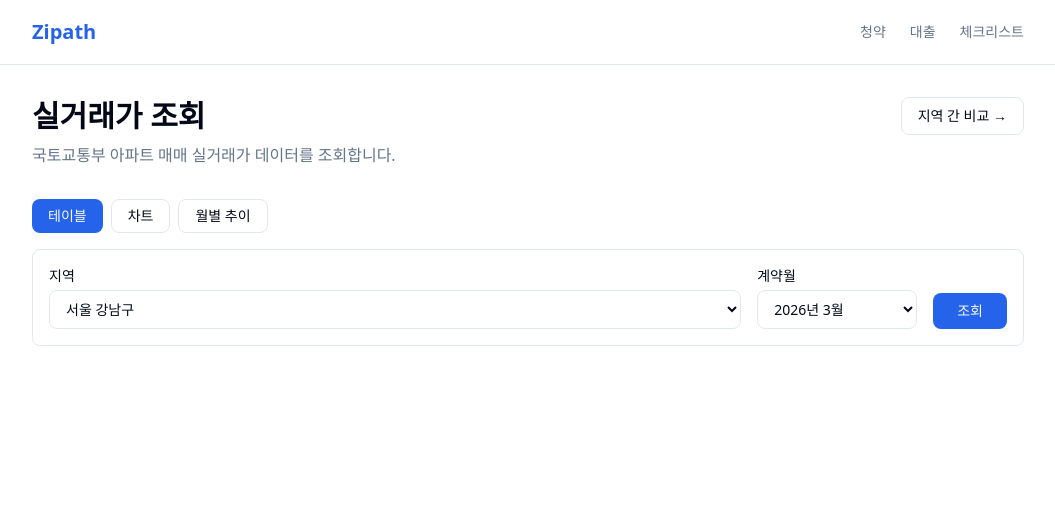
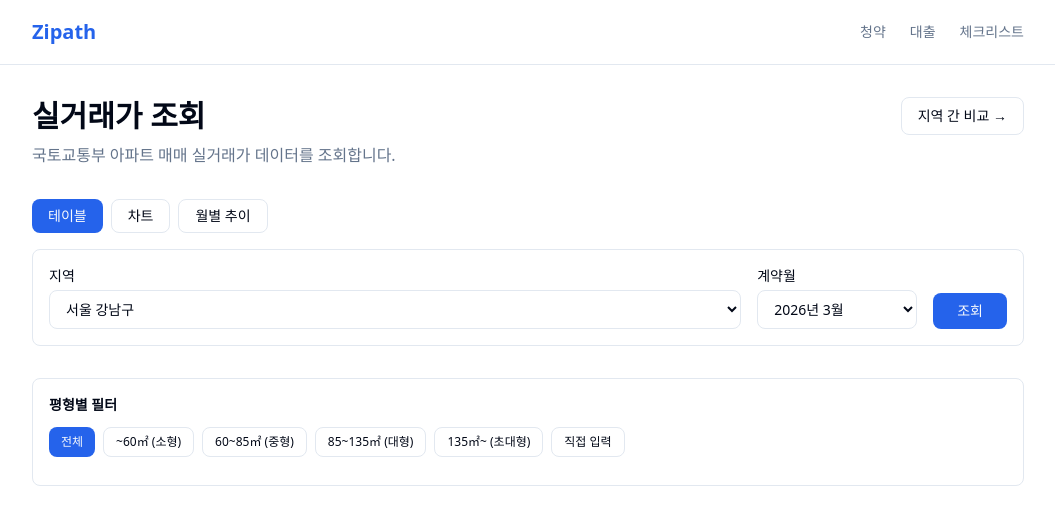
Before and after one commit to sj48695-labs/zipath, a Next.js app in the folder apps/web/: page /real-price in a window 1280 px wide. Shown: the top 524 px of the page, without its empty margins (112-1167 px from the left). Built offline with nearby package versions, Linux system fonts and the light colour scheme.

Commit message:
feat: 평형별 실거래가 필터링 기능 구현 (#22)
https://claude.ai/code/session_01Hfi6bb581xcUz4Zpf8r5iE

```diff
--- a/apps/web/src/app/api/real-price/route.ts
+++ b/apps/web/src/app/api/real-price/route.ts
@@ -7,6 +7,8 @@ export async function GET(request: Request) {
   const { searchParams } = new URL(request.url);
   const regionCode = searchParams.get("LAWD_CD");
   const dealYmd = searchParams.get("DEAL_YMD");
+  const minArea = searchParams.get("minArea");
+  const maxArea = searchParams.get("maxArea");
 
   if (!regionCode || !dealYmd) {
     return NextResponse.json(
@@ -16,8 +18,15 @@ export async function GET(request: Request) {
   }
 
   try {
+    const params = new URLSearchParams({
+      regionCode,
+      yearMonth: dealYmd,
+    });
+    if (minArea) params.set("minArea", minArea);
+    if (maxArea) params.set("maxArea", maxArea);
+
     const res = await fetch(
-      `${API_BASE}/real-price/search?regionCode=${regionCode}&yearMonth=${dealYmd}`,
+      `${API_BASE}/real-price/search?${params.toString()}`,
     );
 
     if (!res.ok) {
--- /dev/null
+++ b/apps/web/src/app/real-price/_components/AreaFilter.tsx
@@ -0,0 +1,129 @@
+"use client";
+
+import { useState, useCallback } from "react";
+
+interface AreaRange {
+  min?: number;
+  max?: number;
+}
+
+interface AreaFilterProps {
+  onFilterChange: (range: AreaRange) => void;
+}
+
+interface PresetOption {
+  label: string;
+  value: string;
+  min?: number;
+  max?: number;
+}
+
+const PRESETS: PresetOption[] = [
+  { label: "전체", value: "all" },
+  { label: "~60㎡ (소형)", value: "small", max: 60 },
+  { label: "60~85㎡ (중형)", value: "medium", min: 60, max: 85 },
+  { label: "85~135㎡ (대형)", value: "large", min: 85, max: 135 },
+  { label: "135㎡~ (초대형)", value: "xlarge", min: 135 },
+];
+
+export default function AreaFilter({ onFilterChange }: AreaFilterProps) {
+  const [selected, setSelected] = useState("all");
+  const [customMin, setCustomMin] = useState("");
+  const [customMax, setCustomMax] = useState("");
+
+  const handlePresetClick = useCallback(
+    (preset: PresetOption) => {
+      setSelected(preset.value);
+      if (preset.value === "all") {
+        setCustomMin("");
+        setCustomMax("");
+        onFilterChange({});
+      } else {
+        setCustomMin(preset.min !== undefined ? String(preset.min) : "");
+        setCustomMax(preset.max !== undefined ? String(preset.max) : "");
+        onFilterChange({ min: preset.min, max: preset.max });
+      }
+    },
+    [onFilterChange],
+  );
+
+  const handleCustomApply = useCallback(() => {
+    setSelected("custom");
+    const min = customMin ? Number(customMin) : undefined;
+    const max = customMax ? Number(customMax) : undefined;
+    onFilterChange({ min, max });
+  }, [customMin, customMax, onFilterChange]);
+
+  const handleKeyDown = useCallback(
+    (e: React.KeyboardEvent<HTMLInputElement>) => {
+      if (e.key === "Enter") {
+        handleCustomApply();
+      }
+    },
+    [handleCustomApply],
+  );
+
+  return (
+    <div className="rounded-lg border bg-card p-4">
+      <h3 className="mb-3 text-sm font-semibold">평형별 필터</h3>
+
+      {/* Preset buttons */}
+      <div className="mb-3 flex flex-wrap gap-2">
+        {PRESETS.map((preset) => (
+          <button
+            key={preset.value}
+            onClick={() => handlePresetClick(preset)}
+            className={`rounded-lg px-3 py-1.5 text-xs font-medium transition-colors ${
+              selected === preset.value
+                ? "bg-primary text-primary-foreground"
+                : "border hover:bg-accent"
+            }`}
+          >
+            {preset.label}
+          </button>
+        ))}
+        <button
+          onClick={() => setSelected("custom")}
+          className={`rounded-lg px-3 py-1.5 text-xs font-medium transition-colors ${
+            selected === "custom"
+              ? "bg-primary text-primary-foreground"
+              : "border hover:bg-accent"
+          }`}
+        >
+          직접 입력
+        </button>
+      </div>
+
+      {/* Custom range input */}
+      {selected === "custom" && (
+        <div className="flex items-center gap-2">
+          <input
+            type="number"
+            min={0}
+            placeholder="최소 (㎡)"
+            value={customMin}
+            onChange={(e) => setCustomMin(e.target.value)}
+            onKeyDown={handleKeyDown}
+            className="w-28 rounded-lg border bg-background px-3 py-1.5 text-sm"
+          />
+          <span className="text-sm text-muted-foreground">~</span>
+          <input
+            type="number"
+            min={0}
+            placeholder="최대 (㎡)"
+            value={customMax}
+            onChange={(e) => setCustomMax(e.target.value)}
+            onKeyDown={handleKeyDown}
+            className="w-28 rounded-lg border bg-background px-3 py-1.5 text-sm"
+          />
+          <button
+            onClick={handleCustomApply}
+            className="rounded-lg bg-primary px-4 py-1.5 text-xs font-medium text-primary-foreground hover:bg-primary/90"
+          >
+            적용
+          </button>
+        </div>
+      )}
+    </div>
+  );
+}
--- a/apps/web/src/app/real-price/page.tsx
+++ b/apps/web/src/app/real-price/page.tsx
@@ -14,6 +14,7 @@ import {
   Scatter,
 } from "recharts";
 import MonthlyPriceTrendChart from "./_components/MonthlyPriceTrendChart";
+import AreaFilter from "./_components/AreaFilter";
 
 const REGIONS = [
   { code: "11110", name: "서울 종로구" },
@@ -105,6 +106,11 @@ interface MonthlyPriceSummaryItem {
   tradeCount: number;
 }
 
+interface AreaRange {
+  min?: number;
+  max?: number;
+}
+
 type ViewMode = "table" | "chart" | "trend";
 
 function getMonthOptions() {
@@ -127,6 +133,7 @@ export default function RealPricePage() {
   const [error, setError] = useState<string | null>(null);
   const [searched, setSearched] = useState(false);
   const [viewMode, setViewMode] = useState<ViewMode>("table");
+  const [areaFilter, setAreaFilter] = useState<AreaRange>({});
 
   // Trend-related state
   const [trendFromMonth, setTrendFromMonth] = useState(() => getMonthOptions()[5].value);
@@ -173,9 +180,14 @@ export default function RealPricePage() {
     setError(null);
     setSearched(true);
     try {
-      const res = await fetch(
-        `/api/real-price?LAWD_CD=${regionCode}&DEAL_YMD=${dealYmd}&numOfRows=50`
-      );
+      const params = new URLSearchParams({
+        LAWD_CD: regionCode,
+        DEAL_YMD: dealYmd,
+        numOfRows: "50",
+      });
+      if (areaFilter.min !== undefined) params.set("minArea", String(areaFilter.min));
+      if (areaFilter.max !== undefined) params.set("maxArea", String(areaFilter.max));
+      const res = await fetch(`/api/real-price?${params.toString()}`);
       const data = await res.json();
 
       if (data.error) {
@@ -364,6 +376,13 @@ export default function RealPricePage() {
           )}
         </div>
 
+        {/* Area filter */}
+        {viewMode !== "trend" && (
+          <div className="mb-8">
+            <AreaFilter onFilterChange={setAreaFilter} />
+          </div>
+        )}
+
         {/* Trend view */}
         {viewMode === "trend" && (
           <>
```
Also changed, not shown: 2 other files (tests, documents, lock files or other folders).
